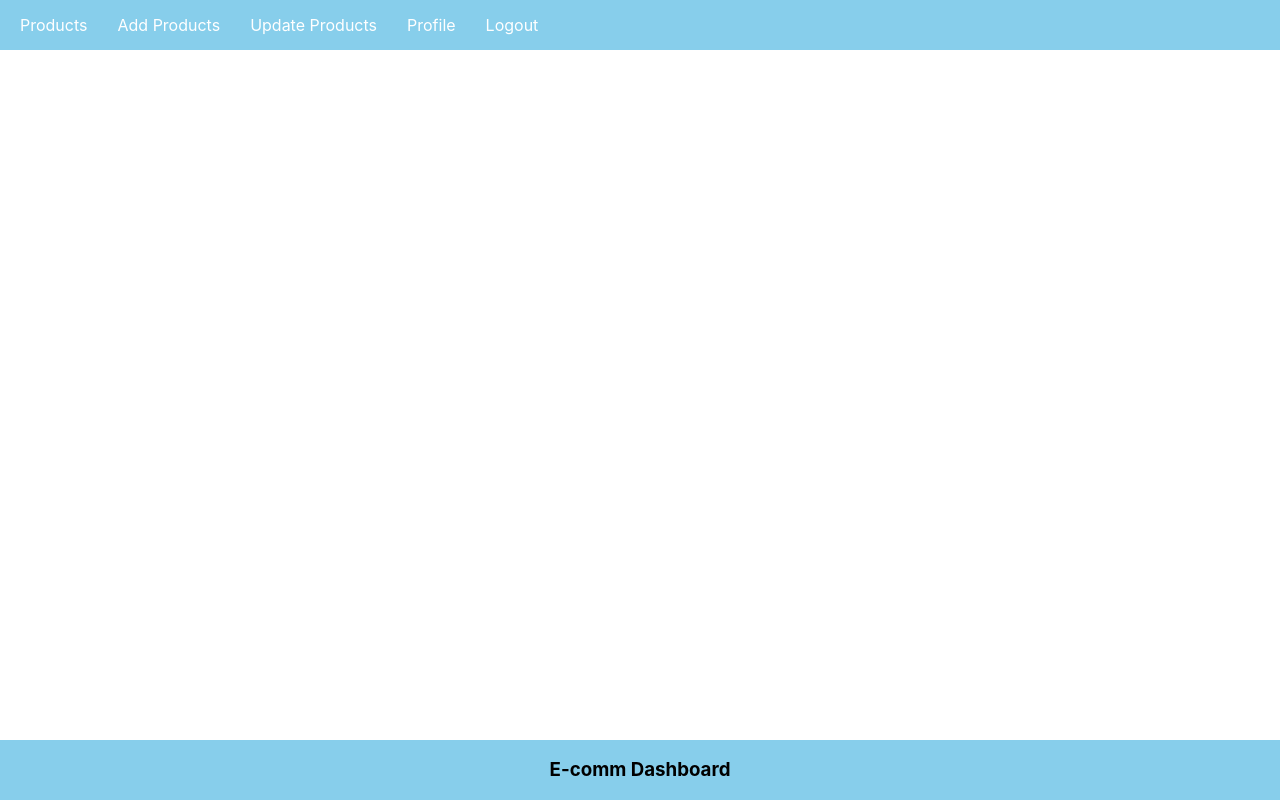
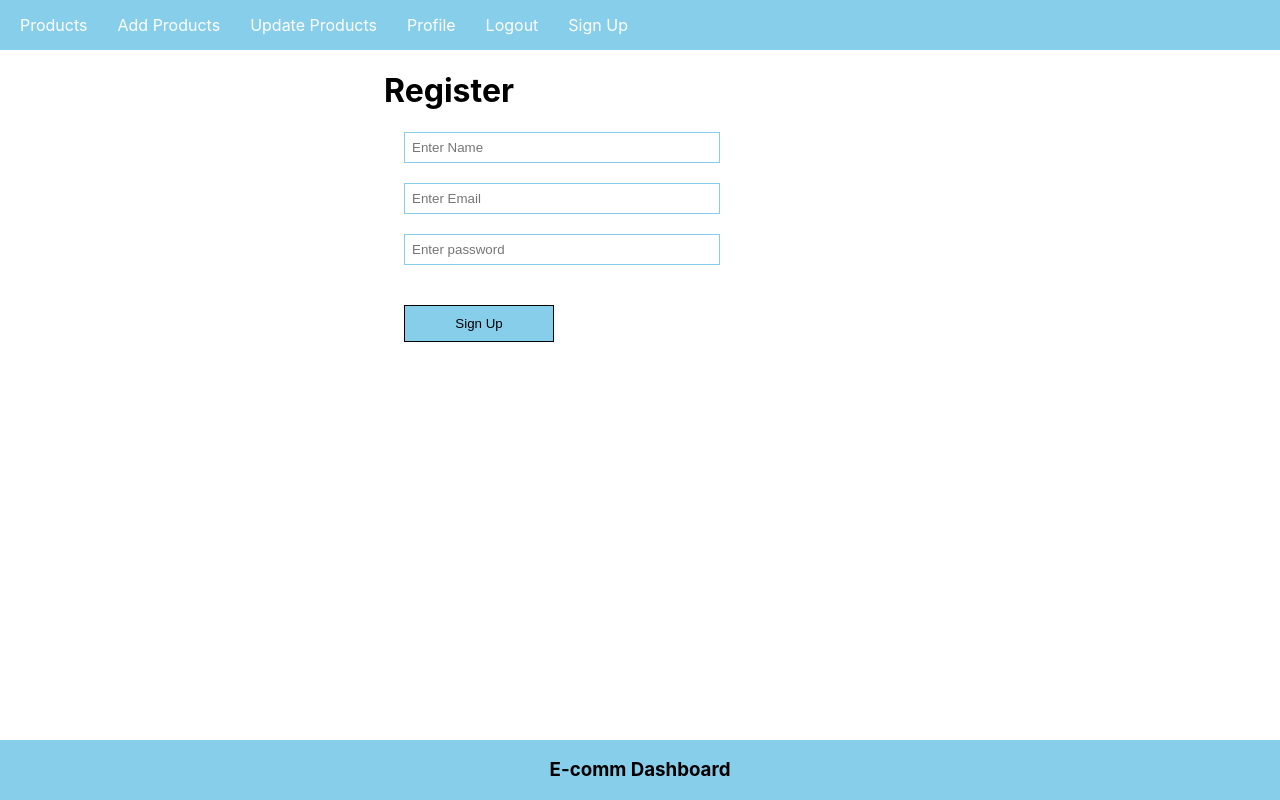
Before and after one commit to Asadujjaman47/E-commerce-Dashboard, a React (Vite) app in the folder frontend/: page /signup in a window 1280 px wide. Built offline with nearby package versions, Linux system fonts and the light colour scheme.

Commit message:
SignUp page Layout

```diff
--- a/frontend/src/App.jsx
+++ b/frontend/src/App.jsx
@@ -2,6 +2,7 @@ import { BrowserRouter, Route, Routes } from "react-router-dom";
 import "./App.css";
 import Nav from "./components/Nav";
 import Footer from "./components/Footer";
+import SignUp from "./components/SignUp";
 
 function App() {
   return (
@@ -14,6 +15,7 @@ function App() {
           <Route path="/update" element={<h1>Update Product component</h1>} />
           <Route path="/logout" element={<h1>Logout component</h1>} />
           <Route path="/profile" element={<h1>Profile component</h1>} />
+          <Route path="/signup" element={<SignUp/>} />
         </Routes>
         {/* <h1>E-Dashboard</h1> */}
       </BrowserRouter>
--- a/frontend/src/components/Nav.jsx
+++ b/frontend/src/components/Nav.jsx
@@ -25,6 +25,9 @@ export default function Nav() {
         <li>
           <Link to="/logout"> Logout</Link>
         </li>
+        <li>
+          <Link to="/signup"> Sign Up</Link>
+        </li>
       </ul>
     </div>
   );
--- /dev/null
+++ b/frontend/src/components/SignUp.jsx
@@ -0,0 +1,42 @@
+import React, { useState } from "react";
+
+const SignUp = () => {
+
+    const [name, setName] = useState("");
+    const [password, setPassword] = useState("");
+    const [email, setEmail] = useState("");
+
+    const collectData = () => {
+        console.log(name, email, password);
+    }
+
+  return (
+    <div className="register">
+      <h1>Register</h1>
+      <input
+        className="inputBox"
+        type="text"
+        placeholder="Enter Name"
+        value={name}
+        onChange={(e) => setName(e.target.value)}
+      />
+      <input
+        className="inputBox"
+        type="text"
+        placeholder="Enter Email"
+        value={email}
+        onChange={(e) => setEmail(e.target.value)}
+      />
+      <input
+        className="inputBox"
+        type="password"
+        placeholder="Enter password"
+        value={password}
+        onChange={(e) => setPassword(e.target.value)}
+      />
+      <input onClick={collectData} className="appButton" type="button" value="Sign Up" />
+    </div>
+  );
+};
+
+export default SignUp;
```
